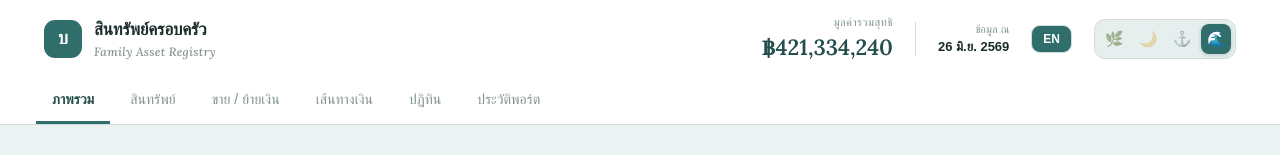
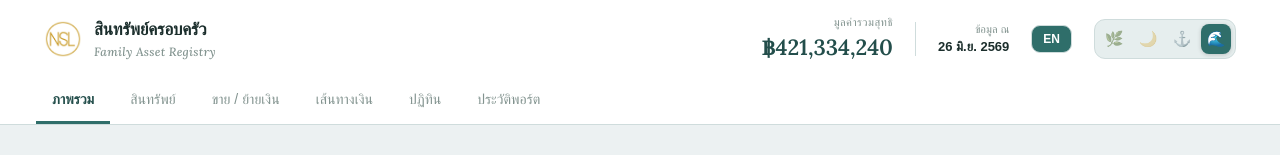
Before and after one commit to suksanjirachaweng/Family-Assets-system, a React (Vite) app: page / in a window 1280 px wide. Shown: the top 155 px of the page. Built offline with nearby package versions, Linux system fonts and the light colour scheme; no server answers; a web font is replaced by a local one.

Commit message:
Add NSL gold-circle logo to header and browser favicon

```diff
--- a/index.html
+++ b/index.html
@@ -4,6 +4,7 @@
   <meta charset="UTF-8" />
   <meta name="viewport" content="width=device-width, initial-scale=1" />
   <title>สินทรัพย์ครอบครัว · Family Asset Registry</title>
+  <link rel="icon" type="image/jpeg" href="/nsl-logo.jpg" />
   <link rel="preconnect" href="https://fonts.googleapis.com" />
   <link rel="preconnect" href="https://fonts.gstatic.com" crossorigin />
   <link href="https://fonts.googleapis.com/css2?family=IBM+Plex+Sans+Thai:wght@400;500;600;700&family=Lora:ital,wght@0,500;0,600;1,500&display=swap" rel="stylesheet" />
--- a/src/components/layout/Header.tsx
+++ b/src/components/layout/Header.tsx
@@ -37,23 +37,17 @@ export function Header({ totalFmt }: { totalFmt: string }) {
         }}
       >
         <div style={{ display: 'flex', alignItems: 'center', gap: 12 }}>
-          <div
+          <img
+            src="/nsl-logo.jpg"
+            alt="NSL"
             style={{
               width: 38,
               height: 38,
               borderRadius: 11,
-              background: 'var(--accent,#5E7350)',
-              color: 'var(--on-accent,#FBF8F1)',
-              display: 'flex',
-              alignItems: 'center',
-              justifyContent: 'center',
-              fontWeight: 700,
-              fontSize: 18,
+              objectFit: 'cover',
               flexShrink: 0,
             }}
-          >
-            บ
-          </div>
+          />
           <div>
             <div style={{ fontWeight: 700, fontSize: 17, letterSpacing: '-0.01em' }}>สินทรัพย์ครอบครัว</div>
             <div
```
Also changed, not shown: public/nsl-logo.jpg (added).
